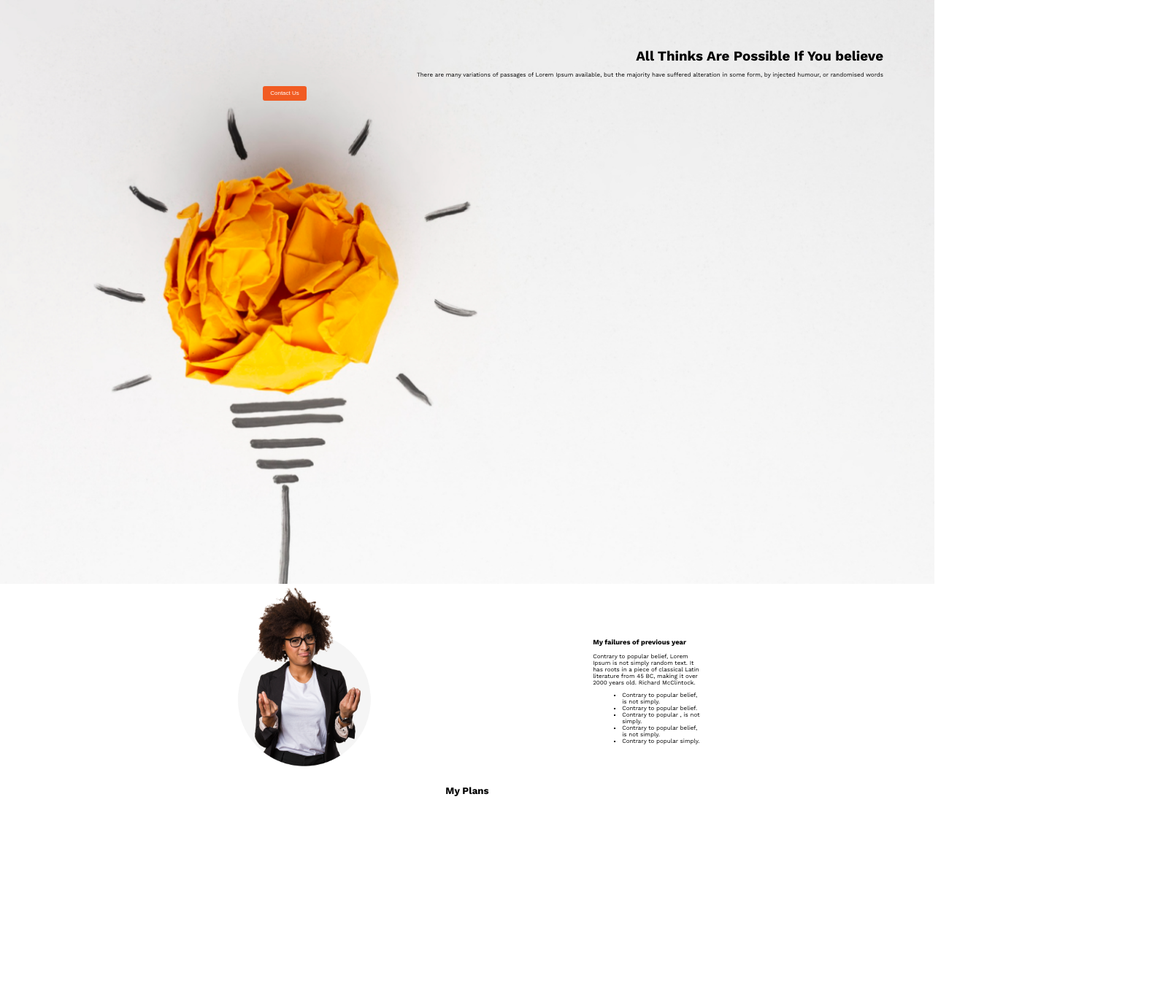
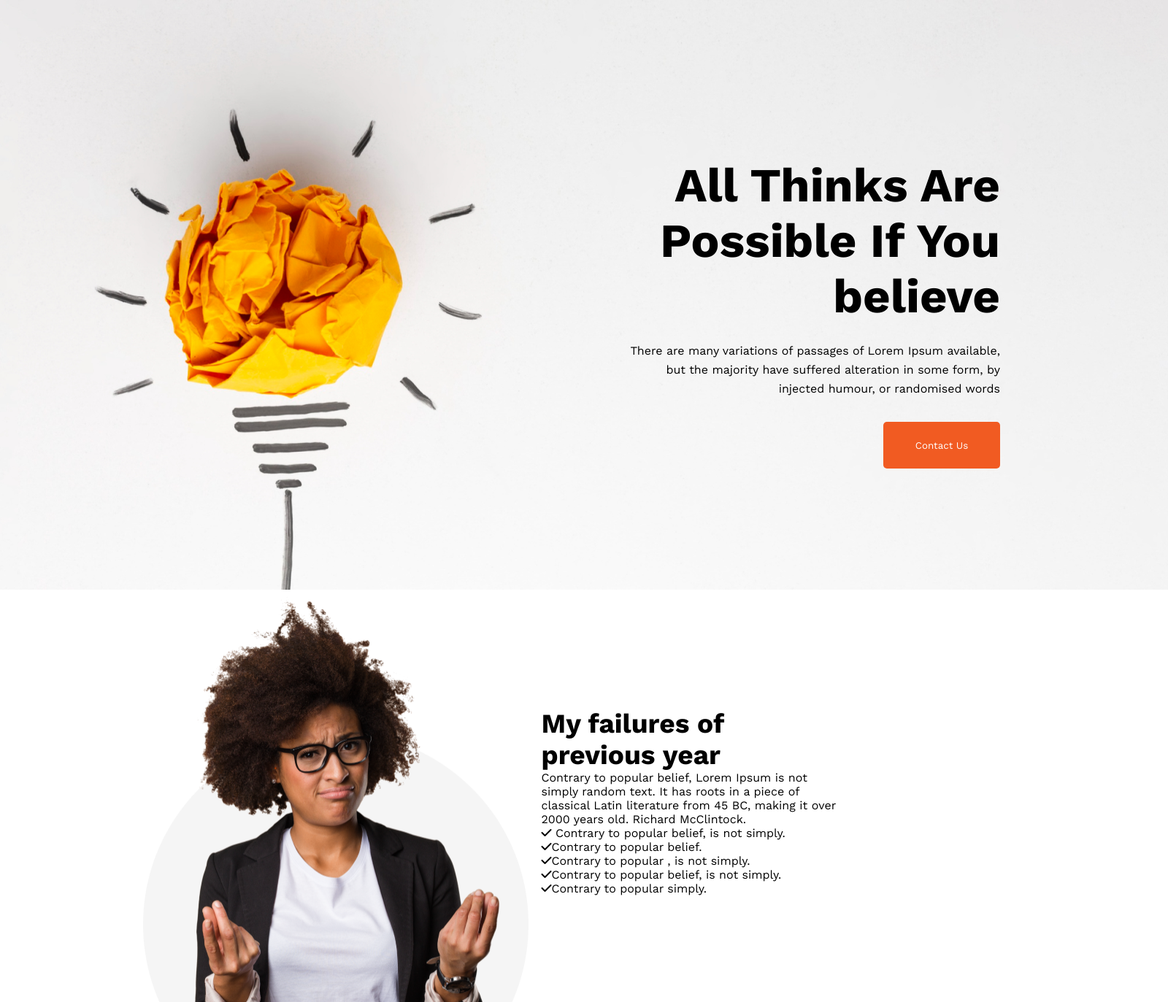
Before and after one commit to simanto97/Assignment-1, a plain HTML site: page index.html in a window 1280 px wide. Shown: the top 1373 px of the page at 73% size, 1600 px wide, since content can reach past the window. Before the commit the page ends 1113 px from the top, so only its background shows below. Drawn offline with nearby package versions, Linux system fonts and the light colour scheme.

Commit message:
css added

```diff
--- a/index.html
+++ b/index.html
@@ -7,36 +7,54 @@
     <title>Assignment-1</title>
     <link rel="stylesheet" href="style.css">
     <link rel="preconnect" href="https://fonts.googleapis.com"><link rel="preconnect" href="https://fonts.gstatic.com" crossorigin><link href="https://fonts.googleapis.com/css2?family=Work+Sans:wght@400;700&display=swap" rel="stylesheet">
-
+    <script src="https://kit.fontawesome.com/6a17eb2610.js" crossorigin="anonymous"></script>
 </head>
 <body>
     <header class="header">
         <div class="header-group">
-            <h3 class="header-tittle">All Thinks Are Possible If You believe</h3>
-            <p class="header-para">There are many variations of passages of Lorem Ipsum available, but the majority have suffered alteration in some form, by injected humour, or randomised words</p></div>
-            <button class="header-button">Contact Us</button>
+            <h1 class="header-tittle">All Thinks Are Possible If You believe</h1>
+            <p class="header-para">There are many variations of passages of Lorem Ipsum available, but the majority have suffered alteration in some form, by injected humour, or randomised words</p>
+            <button>Contact Us</button>
+        </div>
     </header>
     <section class="sec1">
-        <div class="sec1-img">
-            <img src="images/person.png" alt="">
-        </div>
-        <article class="art-failure">
-        <h3>My failures of previous year</h3>
-        <p>Contrary to popular belief, Lorem Ipsum is not simply random text. It has roots in a piece of classical Latin literature from 45 BC, making it over 2000 years old. Richard McClintock.</p>
-        <ul>
-            <li>Contrary to popular belief, is not simply.</li>
-            <li>Contrary to popular belief.</li>
-            <li>Contrary to popular , is not simply.</li>
-            <li>Contrary to popular belief, is not simply.</li>
-            <li>Contrary to popular simply.</li>
-        </ul>
+        <img src="images/person.png" alt="">
+        <article>
+            <h3>My failures of previous year</h3>
+            <p>Contrary to popular belief, Lorem Ipsum is not simply random text. It has roots in a piece of classical Latin literature from 45 BC, making it over 2000 years old. Richard McClintock.</p>
+            <ul>
+                <li><span><i class="fa-solid fa-check"></i></i></span> Contrary to popular belief, is not simply.</li>
+                <li><span><i class="fa-solid fa-check"></i></i></span>Contrary to popular belief.</li>
+                <li><span><i class="fa-solid fa-check"></i></i></span>Contrary to popular , is not simply.</li>
+                <li><span><i class="fa-solid fa-check"></i></i></span>Contrary to popular belief, is not simply.</li>
+                <li><span><i class="fa-solid fa-check"></i></i></span>Contrary to popular simply.</li>
+            </ul>
         </article>
     </section>
     <section>
         <div class="my-plans">
-            <h5>My Plans</h5>
+            <h2>My Plans</h2>
             <div class="plan">
-
+                <div class="plan-sec1" >
+                    <img class="web" src="images/icons/web.png" alt="">
+                    <h5>Web Development</h5>
+                    <p>I want to start</p>
+                </div>
+                <div class="plan-sec2" >
+                    <img class="js" src="images/icons/js.png" alt="">
+                    <h5>Javascript</h5>
+                    <p>I want to learn</p>
+                </div>
+                <div class="plan-sec3" >
+                    <img class="smoke" src="images/icons/smoke.png" alt="">
+                    <h5>Smoking Habit</h5>
+                    <p>I want to end</p>
+                </div>
+                <div class="plan-sec4" >
+                    <img class="ecom" src="images/icons/ecom.png" alt="">
+                    <h5>ecommerce</h5>
+                    <p>I want to develop</p>
+                </div>
             </div>
         </div>
     </section>
--- a/style.css
+++ b/style.css
@@ -1,68 +1,142 @@
-. {
+* {
     margin: 0;
     padding: 0;
+    font-family: 'Work Sans', sans-serif;;
 }
-body {
-    margin: 0;
-    padding: 0;
-    font-family: 'Work Sans', sans-serif;
+
+.header {
+    width: 1600px;
+    height: 808px;
+    left: 1600px;
+    top: 808px;
+    background: url(images/banner/banner1.png);
+    display: flex;
+    justify-content: flex-end;
+}
+.header-group {
+    margin-right: 230px;
+    margin-top: 216px;
+    text-align: right;
+    width: 525px;
+    height: 228px;
+    right: 20px;
+    top: 216px;
+}
+.header-group  h1 {
+    font-family: 'Work Sans';
+    font-style: normal;
+    font-weight: 700;
+    font-size: 65px;
+    line-height: 76px;
+    text-align: right;
+}
+.header-group  p {
+    font-family: 'Work Sans';
+    font-style: normal;
+    font-weight: 400;
+    font-size: 16px;
+    line-height: 26px;
+    margin-top: 24px;
+}
+.header-group button {
+    width: 160px;
+    height: 64px;
+    left: 1210px;
+    top: 578px;
+    background-color: #F15B22;
+    border-radius: 5px;
+    border: none;
+    margin-top: 32px;
+    color: #ffff;
 
 }
-header {
-    height: 100vh;
-    background-image: url(images/banner/banner1.png);
-    background-color: aquamarine;
-    background-repeat: no-repeat;
-    background-size: cover;
+.sec1 {
+    /* text-align: center; */
+    display: flex;
+    justify-content: center;
+    align-items: center;
+}
+
+.sec1 img {
+    width: 569px;
+    height: 723.3px;
+    left: 206px;
+    top: 934px;
+    margin-left: 50px;
+}
+.sec1 article {
+    display: inline-block;
+    width: 416px;
+    height: 400px;
+    left: 862px;
+    top: 1178px;
+    text-align: left;
+}
+.sec1 article h3 {
+    font-size: 37px;
+}
+
+.sec1 article ul {
+    list-style-type: none;
+}
+
+.my-plans {
+    font-size: 30px;
+    text-align: center;
+}
+
+
+
+.web {
+    display: block;
+    margin-left: auto;
+    margin-right: auto;
+    width: 92.96px;
+    height: 92.96px;
+    left: 340px;
+    top: 1903.7px;
+
+  }
+.plan-sec h5 {
+    font-family: 'Work Sans';
+    font-style: normal;
+    font-weight: 700;
+    font-size: 30px;
+    line-height: 35px;
+    text-align: center;
 
 }
- header h3 {
-    text-align: right;
-    margin: 0px 0px 10px 250px;
+.plan-sec p {
+    font-family: 'Work Sans';
+    font-style: normal;
+    font-weight: 500;
+    font-size: 25px;
+    line-height: 29px;
+    text-align: center;
 }
-.header-group {
-    margin-right: 70px;
-    font-size: 16px;
-    padding-top: 66px;
+.js {
+    display: block;
+    margin-left: auto;
+    margin-right: auto;
+    width: 92.96px;
+    height: 92.96px;
+    left: 340px;
+    top: 1903.7px;
 }
+.plan-sec2 h5 {
+    font-family: 'Work Sans';
+    font-style: normal;
+    font-weight: 700;
+    font-size: 30px;
+    line-height: 35px;
+    text-align: center;
 
-header p {
-    text-align: end;
-    font-size: 8px;
-    margin-left: 200px;
 }
-.header-button {
-    height: 20px;
-    width: 60px;
-    margin-left: 360px;
-    right: 0px;
-    bottom: 0px;
-    font-size: 8px;
-    background-color: #F15B22;
-    border: #F15B22;
-    border-radius: 3px;
-    color: #FFFFFF;
+.plan-sec2 p {
+    font-family: 'Work Sans';
+    font-style: normal;
+    font-weight: 500;
+    font-size: 25px;
+    line-height: 29px;
+    text-align: center;
 }
-
-.sec1 {
-    margin-left: 20px;
-    margin-right: 20px;
-    display: flex;
-    justify-content: space-evenly;
-}
-.sec1-img  img {
-    height: 250px;
-    width; 180px;
-}
-.art-failure {
-    height: 150px;
-    width: 150px;
-    font-size: 8px;
-    margin-top: 65px;
-}
-ul {
-    list-style-type: square;
-}
-.my-plans h5 {
-    text-align: center
-}
```
